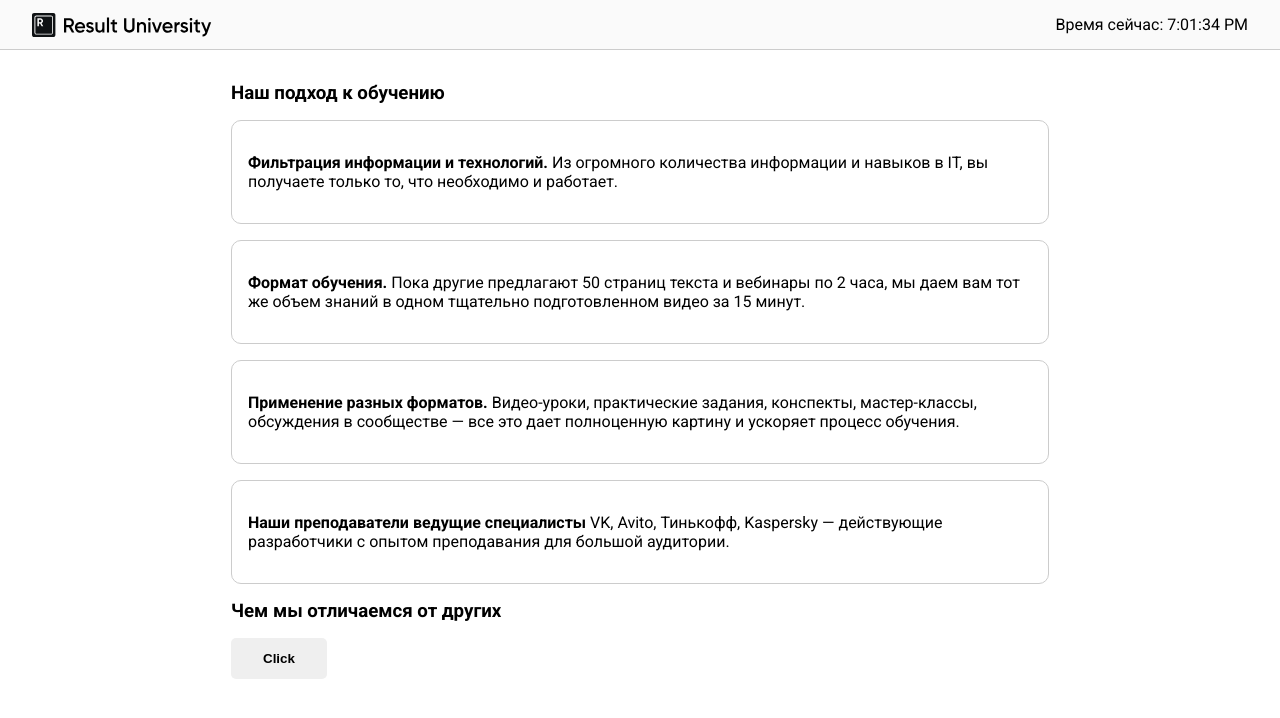
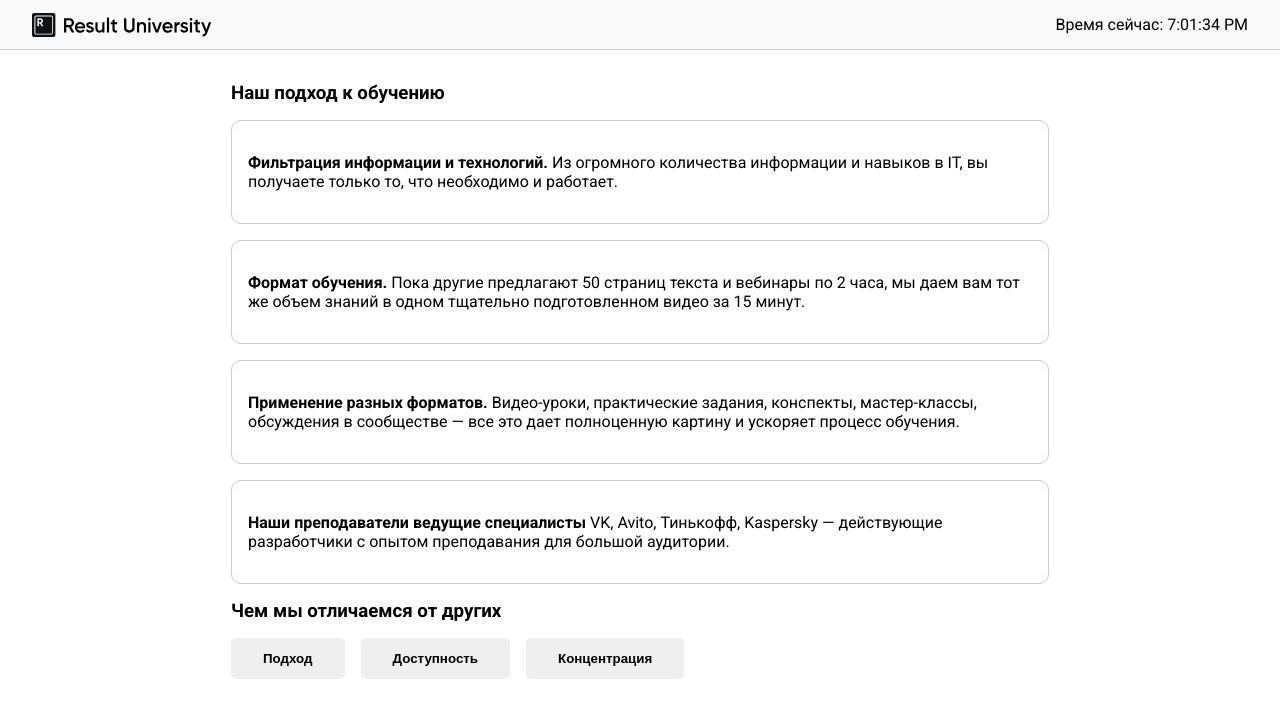
Before and after one commit to Tigerstyle29/React_beginner_tutorial, a React (Vite) app in the folder 01-react-basic-start/: page / in a window 1280 px wide. Shown: the top 718 px of the page. Built offline with nearby package versions, Linux system fonts and the light colour scheme.

Commit message:
React Children

```diff
--- a/01-react-basic-start/src/App.jsx
+++ b/01-react-basic-start/src/App.jsx
@@ -24,7 +24,9 @@ function App() {
         <section>
           <h3>Чем мы отличаемся от других</h3>
 
-          <Button />
+          <Button>Подход</Button>
+          <Button>Доступность</Button>
+          <Button>Концентрация</Button>
         </section>
       </main>
     </div>
--- a/01-react-basic-start/src/components/Button/Button.jsx
+++ b/01-react-basic-start/src/components/Button/Button.jsx
@@ -1,5 +1,5 @@
 import './Button.css'
 
-export default function Button () {
-    return <button className="button">Click</button>
+export default function Button ({ children }) {
+    return <button className="button">{children}</button>
 }
```
